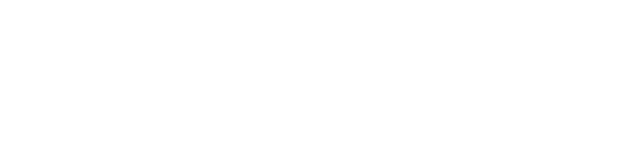
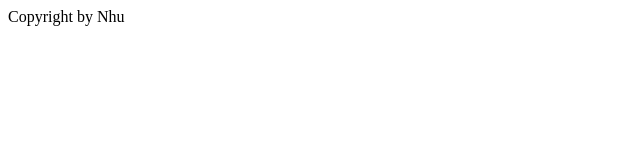
Before and after one commit to nhucodes/lc_portfolio, a plain HTML site: page index.html in a window 1280 px wide. Shown: the whole page, without its empty margins (0-640 px from the left). Drawn offline with Linux system fonts and the light colour scheme.

Commit message:
added footer

```diff
--- a/index.html
+++ b/index.html
@@ -7,5 +7,8 @@
 </head>
 <body>
 
+  <footer>
+    Copyright by Nhu
+  </footer>
 </body>
 </html>
```
